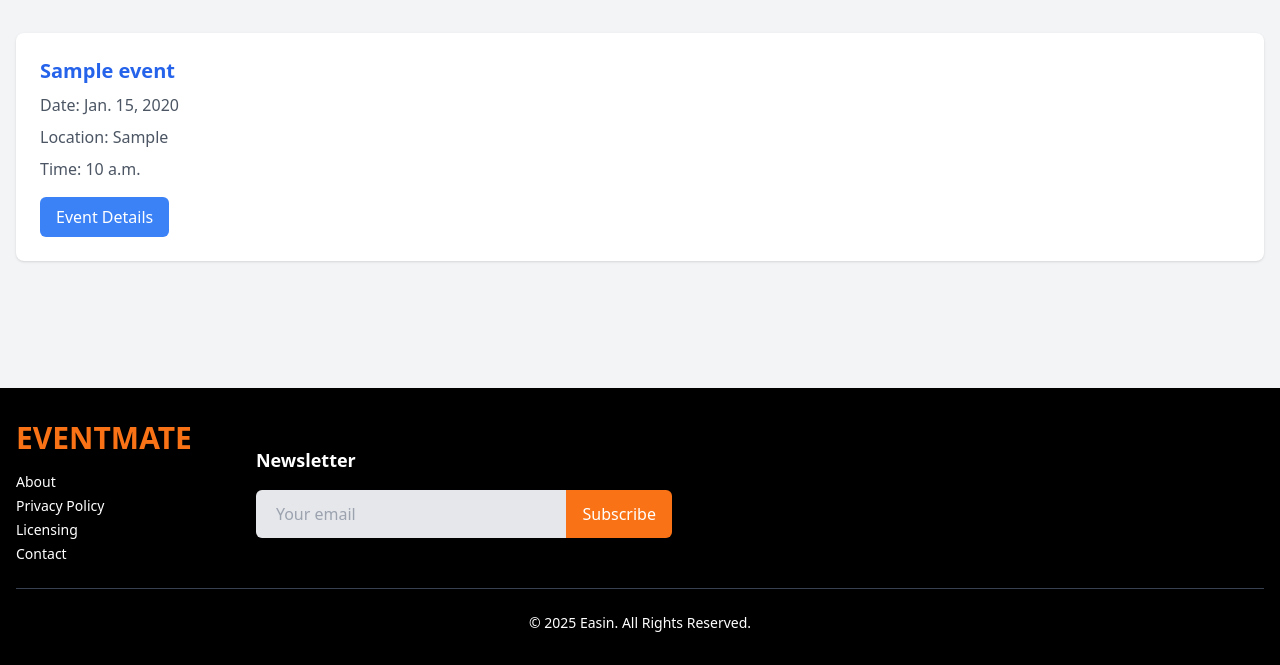
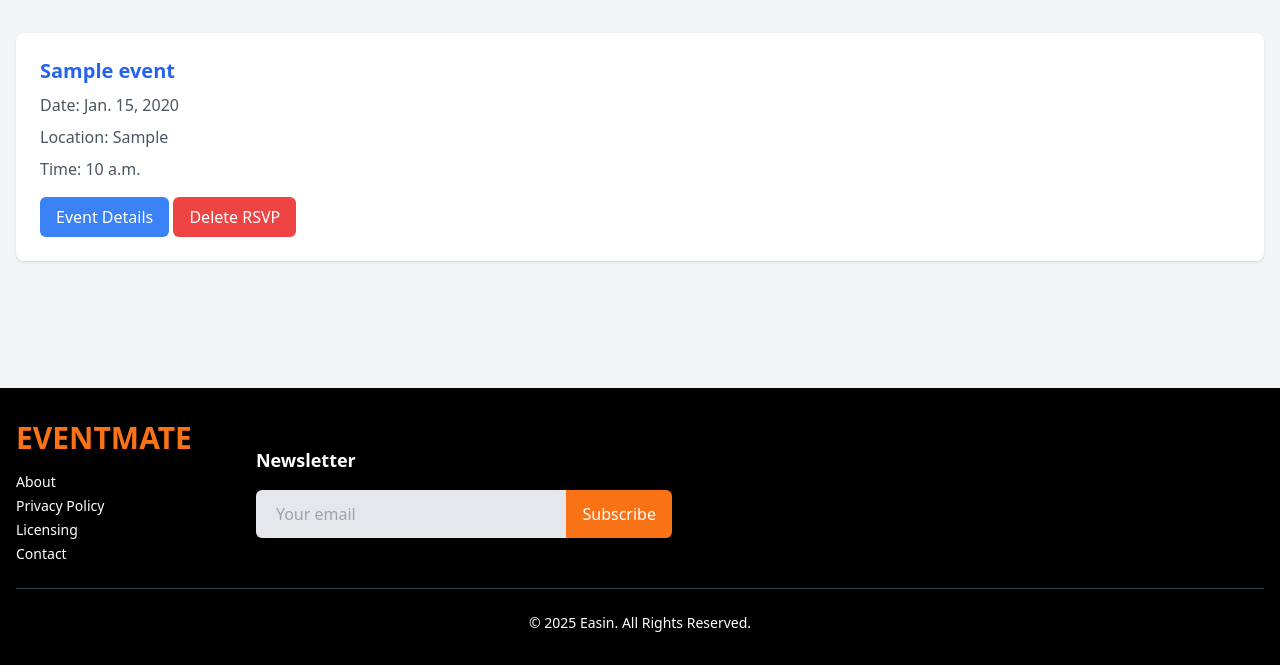
Before and after one commit to Easin2050/Event-management, a Django app: page /events/user-dashboard/ in a window 1280 px wide. Shown: the part 135-800 px from the top of the page. Run offline with Django 5.2, Linux system fonts and the light colour scheme; a user stored in the database is signed in; tables that the repository leaves empty hold one stand-in row (values such as "Sample post").

Commit message:
rsvp delete added

```diff
--- a/events/templates/dashboard/participant_page.html
+++ b/events/templates/dashboard/participant_page.html
@@ -5,12 +5,14 @@
     <p class="text-black font-bold mb-4 text-2xl">Participant Details</p>
     <div class="bg-green-200 rounded-xl shadow-2xl">
         <div class="grid grid-cols-4 p-4 border-b border-black text-base text-black items-center font-bold">
+            <div>User name</div>
             <div>Name</div>
             <div>Email</div>
         </div>
 
         {% for participant in participants %}
         <div class="grid grid-cols-4 p-6 border-b border-white text-base text-gray-900 items-center">
+            <div class="font-medium text-black">{{ participant.username }}</div>
             <div class="font-medium text-black">{{ participant.first_name }} {{ participant.last_name }}</div>
             <div class="font-medium text-black">{{ participant.email }}</div>
             <div class="col-span-2 flex justify-end gap-2">
--- a/events/templates/dashboard/user_dashboard.html
+++ b/events/templates/dashboard/user_dashboard.html
@@ -34,6 +34,12 @@
               Event Details
             </button>
           </a>
+          <form action="{% url 'rsvp_delete' rsvp.event.id %}" method="post" style="display:inline;">
+            {% csrf_token %}
+            <button type="submit" class="bg-red-500 hover:bg-red-600 text-white px-4 py-2 rounded-md transition">
+              Delete RSVP
+            </button>
+          </form>
         </div>
       </li>
     {% empty %}
--- a/events/urls.py
+++ b/events/urls.py
@@ -1,5 +1,5 @@
 from django.urls import path
-from events.views import home_page,event_page,dashboard,base,create_event,create_participant,create_category,search,update_event,delete_event,update_participant,delete_participant,user_dashboard,rsvp_event,update_category,delete_category,participant_page
+from events.views import home_page,event_page,dashboard,base,create_event,create_participant,create_category,search,update_event,delete_event,update_participant,delete_participant,user_dashboard,rsvp_event,update_category,delete_category,participant_page,rsvp_delete
 urlpatterns = [
   path('home-page/',home_page,name="home-page"),
   path('event-page/<int:id>/',event_page,name="event-page"),
@@ -11,6 +11,7 @@ urlpatterns = [
   path('search/',search,name="search"),
   path('base/',base,name="base"),
   path('event/<int:event_id>/rsvp/', rsvp_event, name='rsvp_event'),
+  path('event/<int:event_id>/rsvp/delete/', rsvp_delete, name='rsvp_delete'),
   path('user-dashboard/', user_dashboard, name="user_dashboard"),
   path('update/<int:id>/',update_event,name="update"),
   path('delete/<int:id>/',delete_event,name="delete"),
--- a/events/views.py
+++ b/events/views.py
@@ -246,15 +246,34 @@ def rsvp_event(request, event_id):
     event = Event.objects.get(id=event_id)
 
     if RSVP.objects.filter(user=request.user, event=event).exists():
-        messages.warning(request, "You have already RSVP'd to this event.")
+        messages.warning(request, "You have already RSVP to this event.")
     else:
         RSVP.objects.create(user=request.user, event=event)
         event.participants.add(request.user)
-        messages.success(request, "Successfully RSVP'd for the event!")
+        messages.success(request, "Successfully RSVP for the event!")
 
     return redirect('user_dashboard')
+
+
+@login_required
+def rsvp_delete(request, event_id):
+    event = Event.objects.get(id=event_id)
+    rsvp = RSVP.objects.filter(user=request.user, event=event).first()
+    if rsvp:
+        rsvp.delete()
+        event.participants.remove(request.user)
+        messages.success(request, "Successfully removed RSVP for the event!")
+    else:
+        messages.warning(request, "You have not RSVP'd to this event.")
+
+    return redirect('user_dashboard')
+
 
 @login_required
 @user_passes_test(is_admin, login_url='no-permission')
 def participant_page(request):
-    return render(request,'dashboard/participant_page.html')
+    participants = User.objects.filter()
+    context = {
+        'participants': participants,
+    }
+    return render(request,'dashboard/participant_page.html',context)
```
Also changed, not shown: media/event_asset/cricket-2.jpeg (added).
